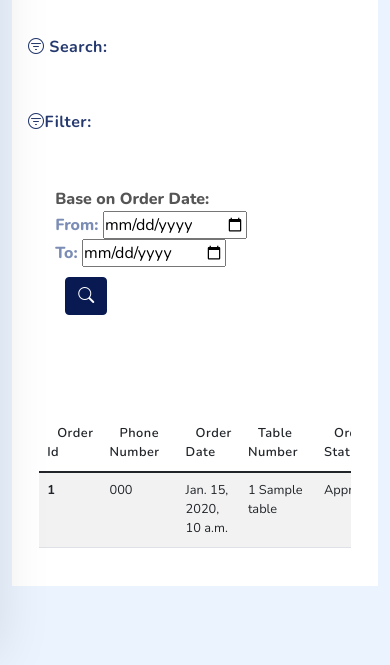
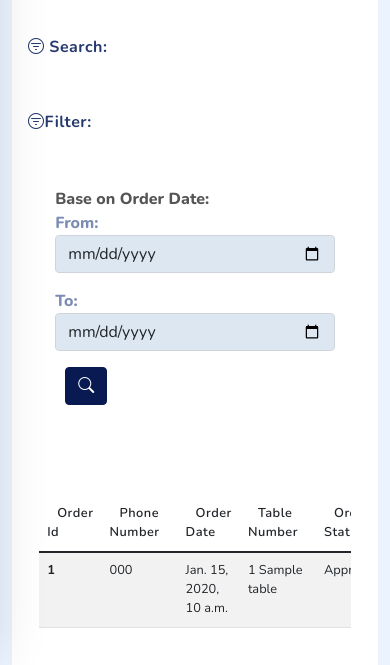
Before and after one commit to rezatn0934/maktab_98-caffeshop, a Django app: page /accounts/orders/ in a window 390 px wide, after a click on "Filter:". Shown: the part 187-852 px from the top of the page. Run offline with Django 5.2, Linux system fonts and the light colour scheme; a user stored in the database is signed in; tables that the repository leaves empty hold one stand-in row (values such as "Sample post"); grey boxes marked "Sample" are stand-in pictures; some libraries are stand-ins or nearby versions; some web fonts are replaced.

Commit message:
refactor: make order list responsive

```diff
--- a/caffeshop/accounts/templates/orders_list.html
+++ b/caffeshop/accounts/templates/orders_list.html
@@ -36,18 +36,18 @@
 
                                 <div class="collapse" id="collapseExample">
                                     <div class="row g-3 mt-2 justify-content-center">
-                                        <div class="col-md-8 justify-content-center d-flex">
+                                        <div class="col col-md-10 col-sm-12 justify-content-center d-flex">
                                             <label class="form-label" for="form2"></label>
                                             <input type="text" class="form-control" id="form2" name="filter1"
                                                    placeholder="Select Field">
                                         </div>
-                                        <div class="col-md-2">
+                                        <div class="col-md-2 px-0">
                                             <button type="submit" class="btn btn-primary">
                                                 <i class="bi bi-search"></i>
                                             </button>
                                         </div>
                                     </div>
-                                    <div class="card card-body">
+                                    <div class="card card-body px-0">
                                         <div class="row justify-content-center">
                                             <div class="col-md-4">
                                                 <input class="form-check-input" type="radio" name="flexRadioDefault"
@@ -86,26 +86,27 @@
 
                                 <div class="collapse" id="collapseExample1">
                                     <div class="card card-body">
-                                        <div class="row justify-content-center align-items-center">
-                                            <div class="col-md-3">
+                                        <div class="col-md-3">
                                                 <span>Base on Order Date:</span>
                                             </div>
-                                            <div class="col-md-3">
+                                        <div class="row d-flex g-3 justify-content-between align-items-flex-end">
+
+                                            <div class="col-md-5">
                                                 <label class="form-check-label" for="first_date">
                                                     From:
                                                 </label>
-                                                <input class="date" type="date" name="first_date"
+                                                <input class="form-control date" type="date" name="first_date"
                                                        id="first_date">
                                             </div>
-                                            <div class="col-md-3">
+                                            <div class="col-md-5">
                                                 <label class="form-check-label" for="second_date">
                                                     To:
                                                 </label>
-                                                <input class="date" type="date" name="second_date"
+                                                <input class="form-control date" type="date" name="second_date"
                                                        id="second_date">
                                             </div>
-                                            <div class="col-md-2">
-                                                <button type="submit" class="btn btn-primary">
+                                            <div class="col-md-2 mt-3">
+                                                <button type="submit" class="btn btn-primary my-0">
                                                     <i class="bi bi-search"></i>
                                                 </button>
                                             </div>
```
